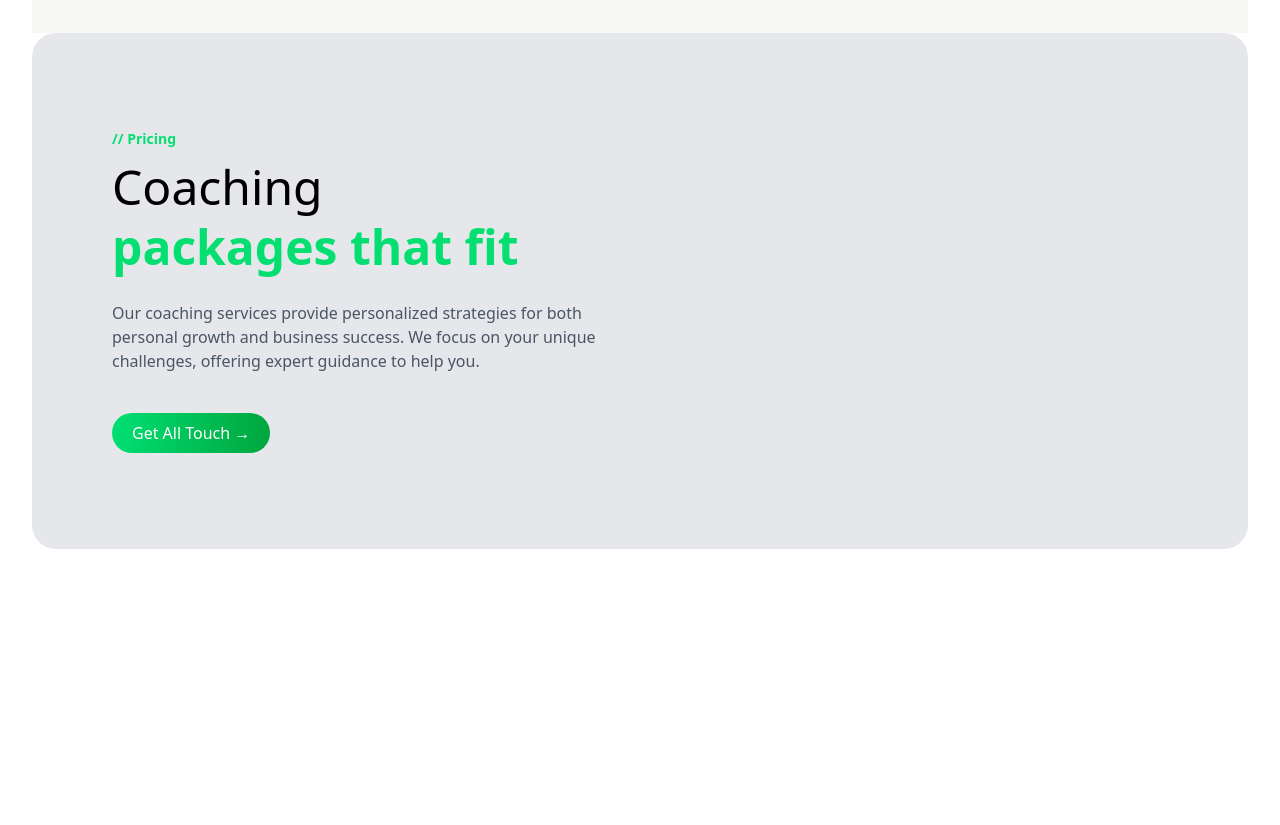
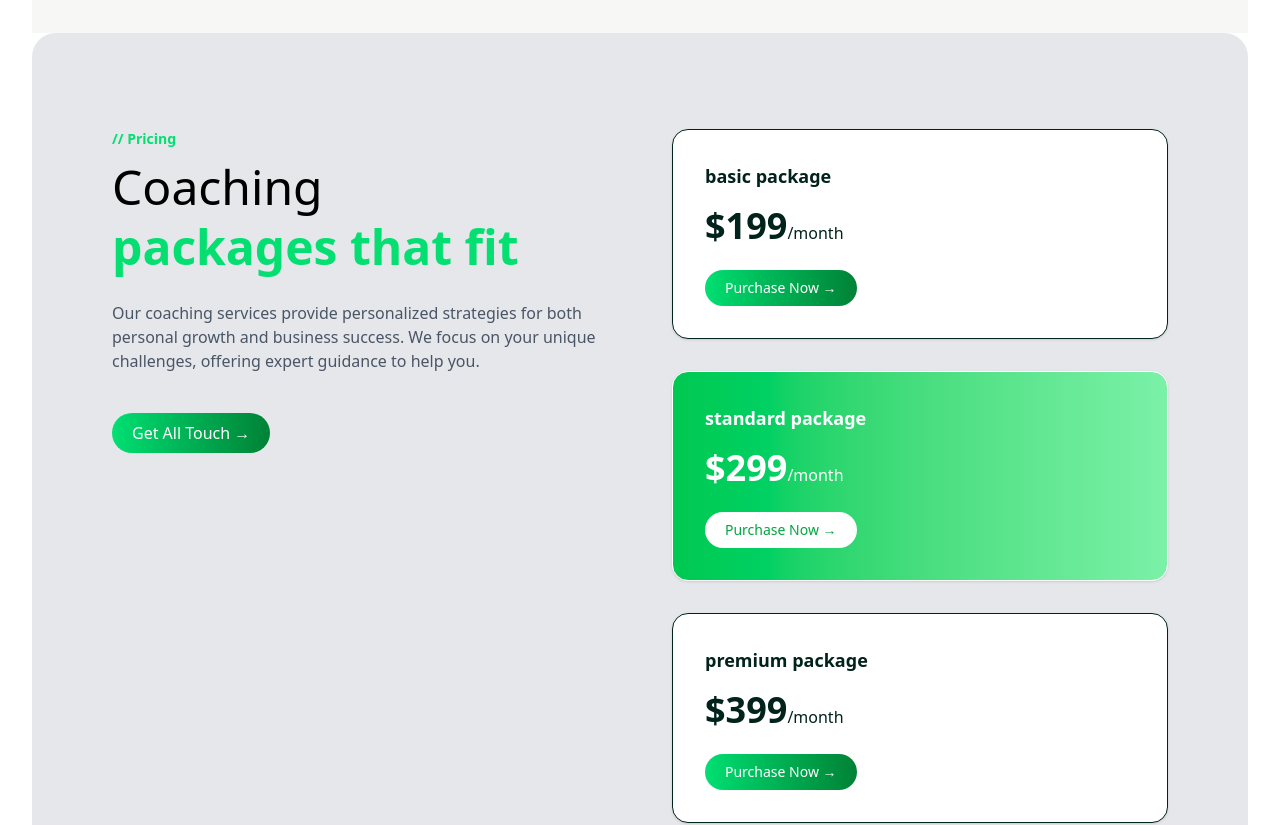
Before and after one commit to Lilbonner/krose-maket, a Next.js app: page / in a window 1280 px wide. Shown: the part 3740-4565 px from the top of the page. Before the commit the page ends 4321 px from the top, so only its background shows below. Built offline with nearby package versions, Linux system fonts and the light colour scheme.

Commit message:
added plans info & integrate packages in right block

```diff
--- a/src/app/components/Pricing.tsx
+++ b/src/app/components/Pricing.tsx
@@ -8,6 +8,33 @@ export default function Pricing () {
     useEffect(() => {
         AOS.init({ duration: 800, once: true })
     }, [])
+
+    const plans = [
+        {
+            title: "basic package",
+            price: "$199",
+            highlight: false,
+        },
+        {
+            title: "standard package",
+            price: "$299",
+            highlight: true,
+        },
+        {
+            title: "premium package",
+            price: "$399",
+            highlight: false,
+        },
+    ]
+
+    const features = [
+        "Initial Consultation",
+        "Online Resources",
+        "Tracking Sheets",
+        "Email Support",
+        "Flexible Scheduling",
+        "Private Client Portal"
+    ]
 
     return (
         <section className="relative bg-gray-200 py-24 px-6 lg:px-20 rounded-3xl">
@@ -24,13 +51,41 @@ export default function Pricing () {
                         We focus on your unique challenges, offering expert guidance to help you.
                     </p>
                     <button
-                        className="bg-gradient-to-r from-green-400 to-green-600 text-white px-5 mt-10 py-2 rounded-full font-medium hover:opacity-70 transition cursor-pointer">
+                        className="bg-gradient-to-r from-green-400 to-green-700 text-white px-5 mt-10 py-2 rounded-full font-medium hover:opacity-80 transition cursor-pointer">
                         Get All Touch →
                     </button>
                 </div>
 
+                <div className="grid gap-8" data-aos="fade-up" data-aos-delay="200">
+                    {plans.map((plan, index) => (
+                        <div
+                            key={index}
+                            className={`p-8 rounded-2xl shadow-sm border ${
+                                plan.highlight
+                                    ? "bg-gradient-to-r from-green-500 to-green-300 text-white"
+                                    : "bg-white text-[#02221C]"
+                            }`}
+                        >
+                            <h3 className="text-lg font-semibold">{plan.title}</h3>
+                            <div className="text-4xl font-bold mt-4">
+                                {plan.price}
+                                <span className="text-base font-medium">/month</span>
+                            </div>
+                            <button
+                                className={`mt-6 px-5 py-2 rounded-full text-sm font-medium transition ${
+                                    plan.highlight
+                                        ? "bg-white text-green-600 hover:opacity-90 transition cursor-pointer"
+                                        : "bg-gradient-to-r from-green-400 to-green-700 text-white hover:opacity-80 transition cursor-pointer"
+                                }`}
+                            >
+                                Purchase Now →
+                            </button>
 
+
+                        </div>
+                    ))}
+                </div>
             </div>
-        </section>
-    )
-}
+                        </section>
+                        )
+                    }
```
